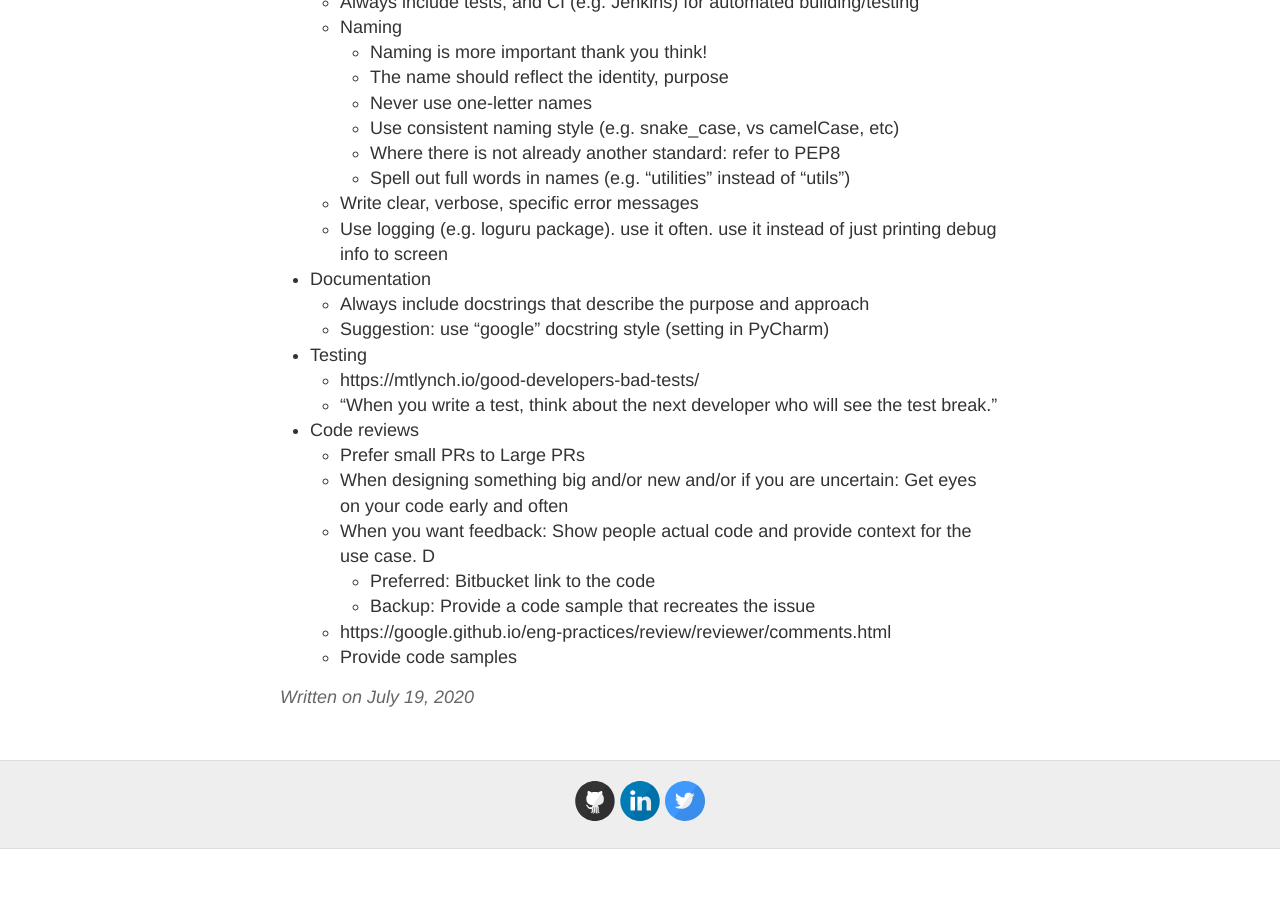
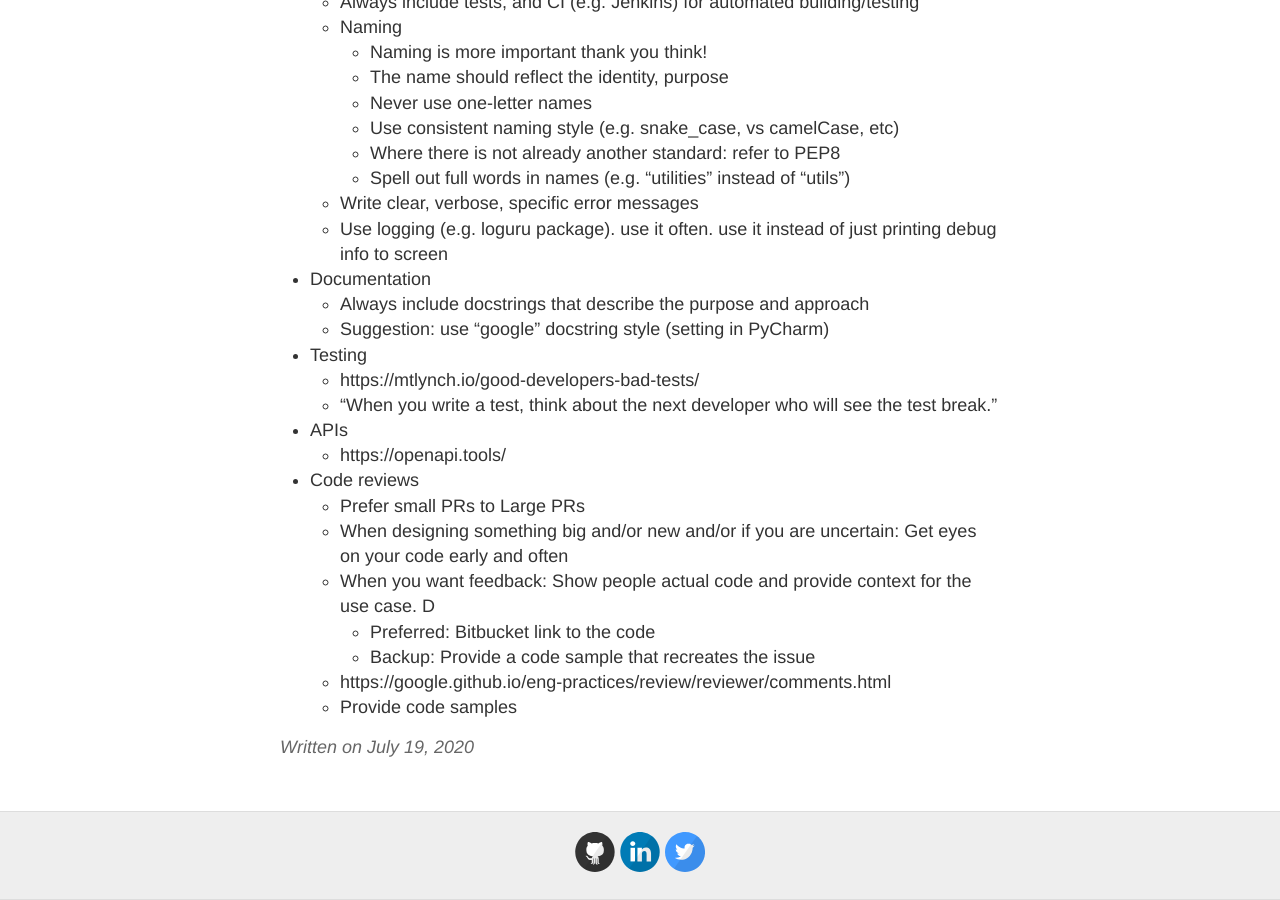
Before and after one commit to lenabradley/lenabradley.github.io, a Jekyll site: the page built from _posts/2020-07-19-Python-Software-Notes.md, in a window 1280 px wide and 900 px high, scrolled down 2185 px. Built offline with Jekyll 4.4.1, drawn with Linux system fonts in a browser that asks for light colours; before the commit the page ends 3034 px from its top, so only the background shows below that.

Commit message:
add api tools link

```diff
--- a/_posts/2020-07-19-Python-Software-Notes.md
+++ b/_posts/2020-07-19-Python-Software-Notes.md
@@ -87,6 +87,8 @@ Notes, resources, and links for python and software in general
 * Testing
     * https://mtlynch.io/good-developers-bad-tests/
     * "When you write a test, think about the next developer who will see the test break."
+* APIs
+    * https://openapi.tools/
 * Code reviews
     * Prefer small PRs to Large PRs
     * When designing something big and/or new and/or if you are uncertain: Get eyes on your code early and often
```
